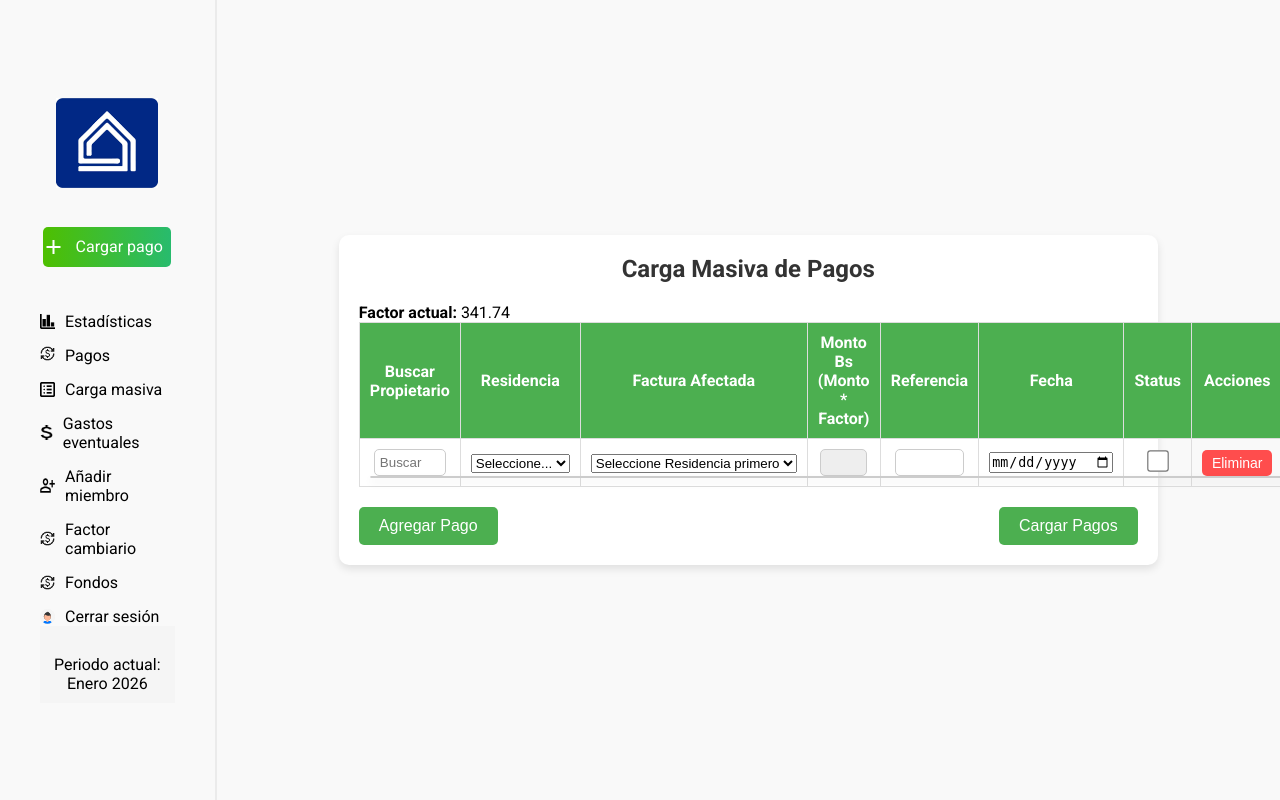
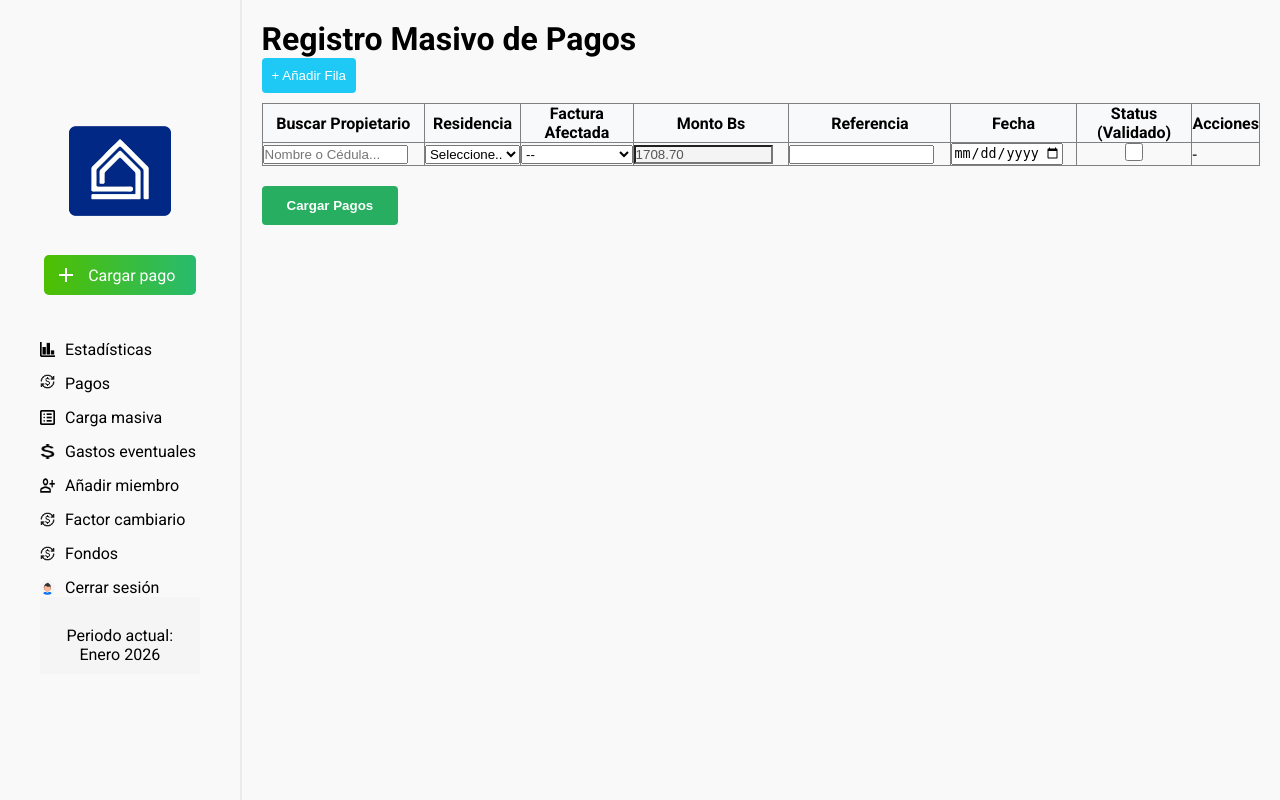
Before and after one commit to micha0507/condv1, a PHP site: page /carga_masiva.php in a window 1280 px wide; the page is wider, and only the part inside the window is pictured. Run offline with PHP 8.4, Linux system fonts and the light colour scheme; a user stored in the database is signed in; data comes from the database, SQL or seed files in the repository.

Commit message:
ya funciona carga masiva

```diff
--- a/carga_masiva.php
+++ b/carga_masiva.php
@@ -1,230 +1,153 @@
 <?php
 include './modelo/conexion.php';
+session_start();
+if (empty($_SESSION['id_admin'])) { header("Location: ../login.php"); exit; }
 
-session_start();
-if (empty($_SESSION['id_admin'])) {
-    echo " <script languaje='JavaScript'>
-    alert('Estas intentando entrar al Sistema sin haberte registrado o iniciado sesión');
-    location.assign('../login.php');
-    </script>";
-    exit;
-}
-
-// Obtener el último factor de la base de datos
-$sql_factor = "SELECT factor FROM factor ORDER BY id DESC LIMIT 1";
-$resultado_factor = $conexion->query($sql_factor);
-
-if ($resultado_factor && $resultado_factor->num_rows > 0) {
-    $fila_factor = $resultado_factor->fetch_assoc();
-    $ultimo_factor = $fila_factor['factor'];
-} else {
-    $ultimo_factor = 1; // Valor predeterminado
-}
+// 4. Obtener último factor y monto_mensual para el cálculo automático
+$sql_f = "SELECT factor, monto_mensual FROM factor ORDER BY id DESC LIMIT 1";
+$res_f = $conexion->query($sql_f)->fetch_assoc();
+$tasa = $res_f['factor'] ?? 0;
+$mensualidad_usd = $res_f['monto_mensual'] ?? 0;
+$monto_bs_final = number_format($tasa * $mensualidad_usd, 2, '.', ''); // Operación matemática
 ?>
 
 <!DOCTYPE html>
 <html lang="es">
-
 <head>
     <meta charset="UTF-8">
-    <meta name="viewport" content="width=device-width, initial-scale=1.0">
+    <title>Carga Masiva de Pagos</title>
     <link rel="stylesheet" href="./css/carga_masiva.css">
-    <title>Carga Masiva de Pagos</title>
-    <link rel="icon" href="/img/ico_condo.ico">
+    <script src="https://code.jquery.com/jquery-3.6.0.min.js"></script>
     <style>
-        .rif-search { position: relative; }
-        .rif-results { position: absolute; background: white; border: 1px solid #ccc; z-index: 100; width: 100%; }
-        .rif-result-item { padding: 8px; cursor: pointer; }
-        .rif-result-item:hover { background-color: #f0f0f0; }
+        .results-list { position: absolute; background: white; border: 1px solid #ddd; z-index: 1000; width: 100%; max-height: 150px; overflow-y: auto; box-shadow: 0 2px 5px rgba(0,0,0,0.2); }
+        .result-item { padding: 8px; cursor: pointer; border-bottom: 1px solid #eee; }
+        .result-item:hover { background: #f0f0f0; }
+        input[readonly] { background-color: #f4f4f4; color: #555; }
     </style>
 </head>
-
 <body>
     <?php include 'navbar.php'; ?>
+    <div style="padding: 20px;">
+        <h1>Registro Masivo de Pagos</h1>
+        <button type="button" id="addRow" style="margin-bottom: 10px; padding: 10px; background: #1ecaf5; color: white; border: none; border-radius: 4px; cursor: pointer;">+ Añadir Fila</button>
 
-    <section class="principal">
-        <div class="carga_pago">
-            <h1>Carga Masiva de Pagos</h1>
-            <p><strong>Factor actual:</strong> <?php echo $ultimo_factor; ?></p>
-            <form id="pagos-form" method="POST">
-                <table id="pagos-table">
+        <form action="modelo/procesar_carga_total.php" method="POST">
+            <table id="tablaPagos" border="1" style="width: 100%; border-collapse: collapse;">
                 <thead>
-                        <tr>
+                    <tr style="background: #f8f9fa;">
                         <th>Buscar Propietario</th>
                         <th>Residencia</th>
                         <th>Factura Afectada</th>
-                            <th>Monto Bs (Monto * Factor)</th>
+                        <th>Monto Bs</th>
                         <th>Referencia</th>
                         <th>Fecha</th>
-                            <th>Status</th>
+                        <th>Status (Validado)</th>
                         <th>Acciones</th>
                     </tr>
                 </thead>
-                    <tbody id="pagos-container">
-                        <tr>
-                            <td>
-                                <input type="text" name="pagos[0][rif]" class="rif-search" placeholder="Buscar" required>
-                                <div class="rif-results"></div>
+                <tbody id="container">
+                    </tbody>
+            </table>
+            <button type="submit" style="margin-top: 20px; padding: 12px 25px; background: #27ae60; color: white; border: none; cursor: pointer; border-radius: 4px; font-weight: bold;">Cargar Pagos</button>
+        </form>
+    </div>
+
+    <script>
+        let rowCount = 0;
+        const MONTO_CALCULADO = "<?php echo $monto_bs_final; ?>";
+
+        function createRow() {
+            const index = rowCount;
+            const tr = document.createElement('tr');
+            tr.innerHTML = `
+                <td style="position:relative">
+                    <input type="text" class="search-prop" placeholder="Nombre o Cédula..." required autocomplete="off" style="width:90%">
+                    <input type="hidden" name="pagos[${index}][id_propietario]" class="id-propietario">
+                    <div class="results-list" style="display:none"></div>
                 </td>
                 <td>
-                                <select name="pagos[0][residencia]" class="residencia-select" required>
-                                    <option value="">Seleccione...</option>
-                                </select>
+                    <select class="residencia-select" required style="width:100%"><option value="">Seleccione...</option></select>
                 </td>
                 <td>
-                                <select name="pagos[0][factura_afectada]" class="factura-select" required>
-                                    <option value="">Seleccione Residencia primero</option>
-                                </select>
+                    <select name="pagos[${index}][factura_afectada]" class="factura-select" required style="width:100%"><option value="">--</option></select>
                 </td>
                 <td>
-                                <input type="number" step="0.01" name="pagos[0][monto]"
-                                       class="monto-input"
-                                       data-factor="<?php echo $ultimo_factor; ?>"
-                                       readonly style="background-color: #eee;" required>
+                    <input type="number" name="pagos[${index}][monto]" value="${MONTO_CALCULADO}" readonly style="width:90%">
                 </td>
-                            <td><input type="text" name="pagos[0][referencia]" required></td>
-                            <td><input type="date" name="pagos[0][fecha]" class="fecha-input" required></td>
-                            <td><input type="checkbox" name="pagos[0][status]"></td>
-                            <td><button type="button" class="delete-row">Eliminar</button></td>
-                        </tr>
-                    </tbody>
-                </table>
-                <div class="buttons">
-                    <button type="button" id="add-pago">Agregar Pago</button>
-                    <button type="submit" id="submit-pagos">Cargar Pagos</button>
-                </div>
-            </form>
-        </div>
-    </section>
+                <td><input type="text" name="pagos[${index}][referencia]" required style="width:90%"></td>
+                <td><input type="date" name="pagos[${index}][fecha_registro]" required style="width:90%"></td>
+                <td style="text-align:center">
+                    <input type="checkbox" name="pagos[${index}][status]" value="Validado">
+                </td>
+                <td>${index > 0 ? '<button type="button" class="btn-del" style="color:red; cursor:pointer;">Eliminar</button>' : '-'}</td>
+            `;
+            document.getElementById('container').appendChild(tr);
+            setupRowLogic(tr);
+            rowCount++;
+        }
 
-    <script>
-        // Guardamos el factor en una constante de JS para usarla globalmente
-        const FACTOR_SISTEMA = <?php echo $ultimo_factor; ?>;
-
-        function initializeRifSearch(input) {
-            const row = input.closest('tr');
-            const resultsContainer = input.nextElementSibling;
-            const selectResidencia = row.querySelector('.residencia-select');
-            const selectFactura = row.querySelector('.factura-select');
-            const inputMonto = row.querySelector('.monto-input');
-
-            let residenciasData = [];
+        function setupRowLogic(tr) {
+            const input = tr.querySelector('.search-prop');
+            const results = tr.querySelector('.results-list');
+            const resSelect = tr.querySelector('.residencia-select');
+            const facSelect = tr.querySelector('.factura-select');
+            const idInput = tr.querySelector('.id-propietario');
 
             input.addEventListener('input', function() {
-                const query = this.value.trim();
-                if (query.length > 2) {
-                    fetch(`modelo/busca_propietario.php?query=${encodeURIComponent(query)}`)
-                        .then(response => response.json())
-                        .then(data => {
-                            resultsContainer.innerHTML = '';
-                            data.forEach(propietario => {
+                if (this.value.length < 2) { results.style.display = 'none'; return; }
+                $.get('modelo/busca_propietario.php', { query: this.value }, function(data) {
+                    results.innerHTML = '';
+                    if (data.length > 0) {
+                        results.style.display = 'block';
+                        data.forEach(p => {
                             const div = document.createElement('div');
-                                div.className = 'rif-result-item';
-                                div.textContent = `${propietario.rif} - ${propietario.nombre} ${propietario.apellido}`;
-
-                                div.addEventListener('click', () => {
-                                    this.value = propietario.rif;
-                                    resultsContainer.innerHTML = '';
-                                    residenciasData = propietario.residencias;
-
-                                    selectResidencia.innerHTML = '<option value="">Seleccione...</option>';
-                                    selectFactura.innerHTML = '<option value="">Seleccione Residencia...</option>';
-                                    inputMonto.value = '';
-
-                                    residenciasData.forEach(res => {
-                                        const opt = document.createElement('option');
-                                        opt.value = res.id;
-                                        opt.textContent = res.nro;
-                                        selectResidencia.appendChild(opt);
-                                    });
-                                });
-                                resultsContainer.appendChild(div);
-                            });
+                            div.className = 'result-item';
+                            div.innerText = `${p.rif} - ${p.nombre} ${p.apellido}`;
+                            div.onclick = () => {
+                                input.value = `${p.nombre} ${p.apellido}`;
+                                idInput.value = p.id;
+                                results.style.display = 'none';
+                                // Cargar residencias del propietario
+                                populateResidencias(resSelect, p.residencias);
+                            };
+                            results.appendChild(div);
                         });
                     }
                 });
+            });
 
-            selectResidencia.addEventListener('change', function() {
-                const residenciaId = this.value;
-                selectFactura.innerHTML = '<option value="">Seleccione Factura...</option>';
-                inputMonto.value = '';
+            resSelect.onchange = function() {
+                const selectedOption = this.options[this.selectedIndex];
+                const facturas = $(selectedOption).data('facturas');
+                facSelect.innerHTML = '<option value="">Seleccione Factura...</option>';
+                if (facturas) {
+                    facturas.forEach(f => {
+                        const opt = document.createElement('option');
+                        opt.value = f.id_factura;
+                        opt.text = `ID: ${f.id_factura} (Deuda: ${f.monto} $)`;
+                        facSelect.appendChild(opt);
+                    });
+                }
+            };
 
-                if (residenciaId) {
-                    const residenciaSeleccionada = residenciasData.find(r => r.id == residenciaId);
-                    if (residenciaSeleccionada && residenciaSeleccionada.facturas.length > 0) {
-                        residenciaSeleccionada.facturas.forEach(factura => {
-                            const opt = document.createElement('option');
-                            opt.value = factura.id_factura;
-                            opt.textContent = factura.id_factura;
-                            opt.dataset.monto = factura.monto; // Monto base de la DB
-                            selectFactura.appendChild(opt);
-                        });
-                    } else if (residenciaId !== "") {
-                        selectFactura.innerHTML = '<option value="">Sin facturas pendientes</option>';
+            if (tr.querySelector('.btn-del')) {
+                tr.querySelector('.btn-del').onclick = () => tr.remove();
             }
         }
-            });
 
-            // AQUÍ SE REALIZA LA MULTIPLICACIÓN AL SELECCIONAR LA FACTURA
-            selectFactura.addEventListener('change', function() {
-                const selectedOption = this.options[this.selectedIndex];
-                if (selectedOption && selectedOption.dataset.monto) {
-                    const montoBase = parseFloat(selectedOption.dataset.monto);
-                    // Realizamos la operación: Monto * Factor
-                    const resultado = montoBase * FACTOR_SISTEMA;
-                    inputMonto.value = resultado.toFixed(2);
-                } else {
-                    inputMonto.value = '';
-                }
+        function populateResidencias(select, residencias) {
+            select.innerHTML = '<option value="">Seleccione Residencia...</option>';
+            residencias.forEach(r => {
+                const opt = document.createElement('option');
+                opt.value = r.id;
+                opt.text = `Nro: ${r.nro}`;
+                $(opt).data('facturas', r.facturas);
+                select.appendChild(opt);
             });
         }
 
-        function deleteRow(event) {
-            const row = event.target.closest('tr');
-            row.remove();
-        }
-
-        document.querySelectorAll('.rif-search').forEach(input => initializeRifSearch(input));
-
-        let pagoIndex = 1;
-        document.getElementById('add-pago').addEventListener('click', () => {
-            const container = document.getElementById('pagos-container');
-            const newRow = document.createElement('tr');
-            newRow.innerHTML = `
-            <td>
-                <input type="text" name="pagos[${pagoIndex}][rif]" class="rif-search" placeholder="Buscar RIF..." required>
-                <div class="rif-results"></div>
-            </td>
-            <td>
-                <select name="pagos[${pagoIndex}][residencia]" class="residencia-select" required>
-                    <option value="">Seleccione...</option>
-                </select>
-            </td>
-            <td>
-                <select name="pagos[${pagoIndex}][factura_afectada]" class="factura-select" required>
-                    <option value="">Seleccione Residencia...</option>
-                </select>
-            </td>
-            <td>
-                <input type="number" step="0.01" name="pagos[${pagoIndex}][monto]"
-                       class="monto-input"
-                       data-factor="${FACTOR_SISTEMA}"
-                       readonly style="background-color: #eee;" required>
-            </td>
-            <td><input type="text" name="pagos[${pagoIndex}][referencia]" required></td>
-            <td><input type="date" name="pagos[${pagoIndex}][fecha]" class="fecha-input" required></td>
-            <td><input type="checkbox" name="pagos[${pagoIndex}][status]"></td>
-            <td><button type="button" class="delete-row">Eliminar</button></td>
-        `;
-            container.appendChild(newRow);
-            initializeRifSearch(newRow.querySelector('.rif-search'));
-            newRow.querySelector('.delete-row').addEventListener('click', deleteRow);
-            pagoIndex++;
-        });
-
-        document.querySelectorAll('.delete-row').forEach(button => {
-            button.addEventListener('click', deleteRow);
-        });
+        document.getElementById('addRow').onclick = createRow;
+        window.onload = createRow;
     </script>
 </body>
 </html>
```
Also changed, not shown: modelo/busca_propietario.php (+25 -40 lines), modelo/procesar_carga_total.php (added, +46 -0 lines). Lines whose indentation alone changed are shown as unchanged.
